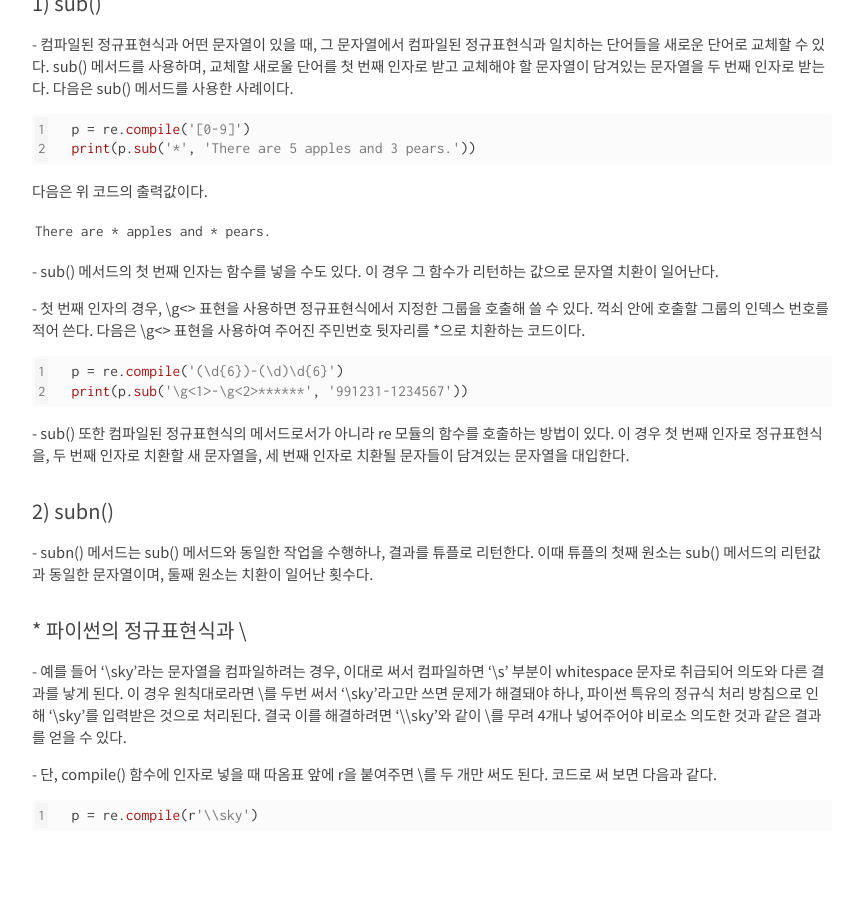
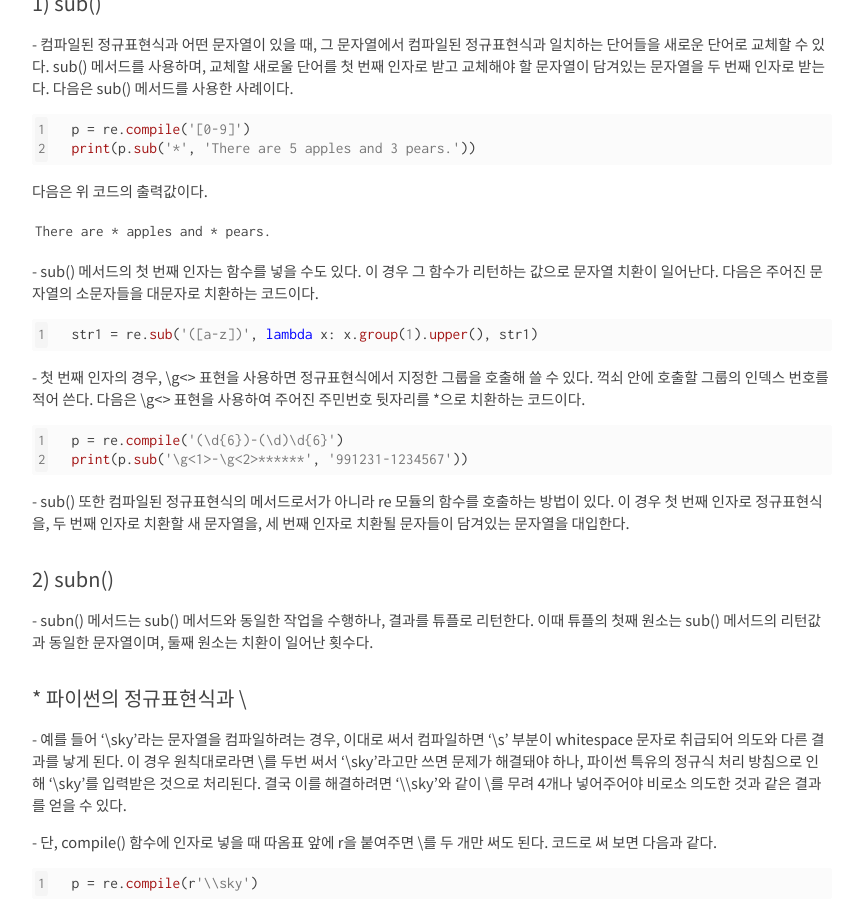
Before and after one commit to kangwooklee29/blog, a Jekyll site: the page built from Python/_posts/2021-10-12-파이썬에서 정규표현식 쓰기.md, in a window 1280 px wide and 900 px high, scrolled down 2485 px. Shown: the whole window, without its empty margins (208-1066 px from the left). Built offline with Jekyll 4.4.1, drawn with Linux system fonts in a browser that asks for light colours; nearby versions of some CDN libraries; our own code applies the rules of GitHub Pages for plain Markdown files; comment, search, counter and statistics services are not loaded.

Commit message:
Update 2021-10-12-파이썬에서 정규표현식 쓰기.md

````diff
--- a/Python/_posts/2021-10-12-파이썬에서 정규표현식 쓰기.md
+++ b/Python/_posts/2021-10-12-파이썬에서 정규표현식 쓰기.md
@@ -86,9 +86,13 @@ print(p.sub('*', 'There are 5 apples and 3 pears.'))
 There are * apples and * pears.
 ```
 
-\- sub() 메서드의 첫 번째 인자는 함수를 넣을 수도 있다. 이 경우 그 함수가 리턴하는 값으로 문자열 치환이 일어난다.
+\- sub() 메서드의 첫 번째 인자는 함수를 넣을 수도 있다. 이 경우 그 함수가 리턴하는 값으로 문자열 치환이 일어난다. 다음은 주어진 문자열의 소문자들을 대문자로 치환하는 코드이다.
 
-\- 첫 번째 인자의 경우, \\g<> 표현을 사용하면 정규표현식에서 지정한 그룹을 호출해 쓸 수 있다. 꺽쇠 안에 호출할 그룹의 인덱스 번호를 적어 쓴다. 다음은 \\g<> 표현을 사용하여 주어진 주민번호 뒷자리를 *으로 치환하는 코드이다.
+```python
+str1 = re.sub('([a-z])', lambda x: x.group(1).upper(), str1)
+```
+
+\- 첫 번째 인자의 경우, \\g<> 표현을 사용하면 정규표현식에서 지정한 그룹을 호출해 쓸 수 있다. 꺽쇠 안에 호출할 그룹의 인덱스 번호를 적어 쓴다. 다음은 \\g<> 표현을 사용하여 주어진 주민번호 뒷자리를 \*으로 치환하는 코드이다.
 
 ```python
 p = re.compile('(\d{6})-(\d)\d{6}')
````
